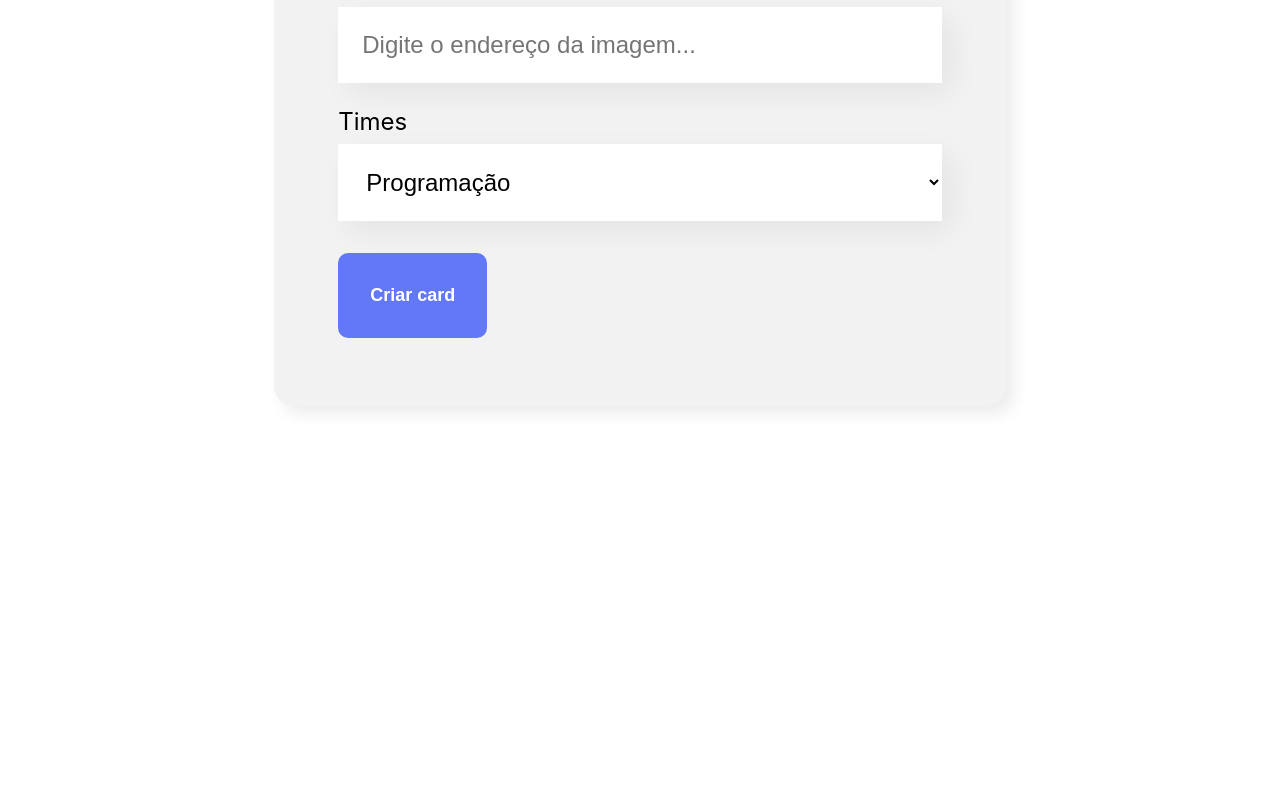
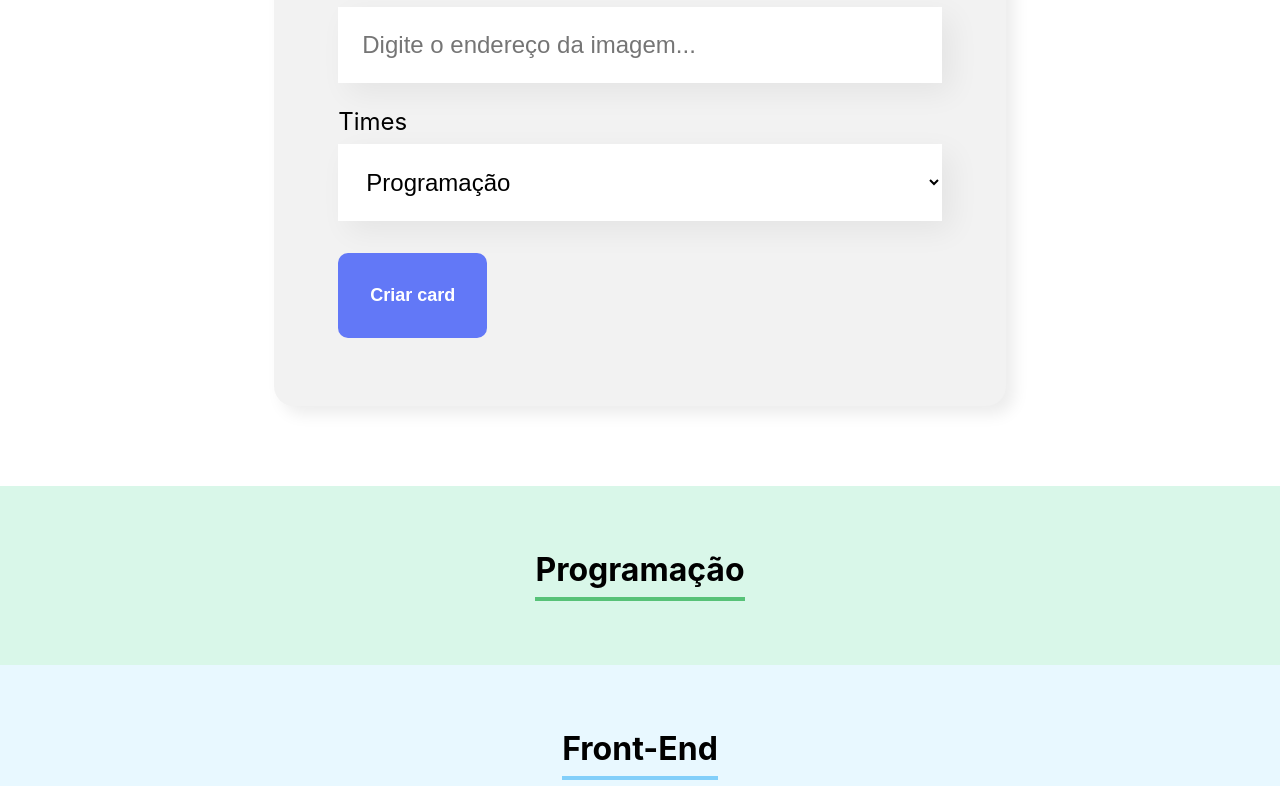
Before and after one commit to HenrithanN/organo-react, a React (Create React App) app: page / in a window 1280 px wide. Shown: the part 991-1777 px from the top of the page. Before the commit the page ends 1477 px from the top, so only its background shows below. Built offline with nearby package versions, Linux system fonts and the light colour scheme; the HTML template or start-up script is replaced by a standard one.

Commit message:
<feat> criando e consumindo componente de times

```diff
--- a/src/App.js
+++ b/src/App.js
@@ -1,11 +1,38 @@
+import { useState } from "react";
 import Banner from "./components/Banner";
 import CustomForm from "./components/CustomForm";
+import Time from "./components/Time";
 
 function App() {
+
+  const arrayTimes = [
+    { key: 'A', nome: 'Programação', corPrimaria: '#57C278', corSecundaria: '#D9F7E9' },
+    { key: 'B', nome: 'Front-End', corPrimaria: '#82CFFA', corSecundaria: '#E8F8FF' },
+    { key: 'C', nome: 'Data Science', corPrimaria: '#A6D157', corSecundaria: '#F0F8E2' },
+    { key: 'D', nome: 'Devops', corPrimaria: '#E06B69', corSecundaria: '#FDE7E8' },
+    { key: 'E', nome: 'UX e Design', corPrimaria: '#D86EBF', corSecundaria: '#FAE5F5' },
+    { key: 'F', nome: 'Mobile', corPrimaria: '#FEBA05', corSecundaria: '#FFF5D9' },
+    { key: 'G', nome: 'Inovação e Gestão', corPrimaria: '#FF8A29', corSecundaria: '#FFEEDF' }
+  ];
+  const [ usuariosValue, setUsuarios ] = useState([]);
+
+  const cadastrarUsuario = (usuario) => {
+    setUsuarios([...usuariosValue, usuario]);
+  }
+
   return (
     <div>
       <Banner />
-      <CustomForm />
+      <CustomForm arrayTimes={arrayTimes} cadastrarUsuario={usuario => cadastrarUsuario(usuario)} />
+      { arrayTimes.map(time =>
+        <Time
+          nome={time.nome}
+          corPrimaria={time.corPrimaria}
+          corSecundaria={time.corSecundaria}
+          key={time.key}
+          >
+        </Time>)
+      }
     </div>
   );
 }
--- a/src/components/CustomForm/index.jsx
+++ b/src/components/CustomForm/index.jsx
@@ -6,19 +6,11 @@ import { useState } from 'react';
 
 const CustomForm = (props) => {
 
-    const arrayTimes = [
-        { key: 'A', value: 'Programação' },
-        { key: 'B', value: 'Front-End' },
-        { key: 'C', value: 'Data Science' },
-        { key: 'D', value: 'Devops' },
-        { key: 'E', value: 'UX e Design' },
-        { key: 'F', value: 'Programação' },
-        { key: 'G', value: 'Mobile' },
-        { key: 'H', value: 'Inovação e Gestão' }
-    ];
-
     const onSubmitForm = (event) => {
         event.preventDefault();
+        props.cadastrarUsuario({
+            nomeValue, cargoValue, imagemValue, timeValue
+        })
         console.log('valorCamposForm', nomeValue, cargoValue, imagemValue, timeValue);
     }
 
@@ -54,7 +46,7 @@ const CustomForm = (props) => {
                 <CustomSelect
                     value={timeValue}
                     label="Times"
-                    options={arrayTimes}
+                    options={props.arrayTimes}
                     changeSelect={value => setTime(value)}
                 />
                 <CustomButton> Criar card </CustomButton>
--- a/src/components/CustomSelect/index.jsx
+++ b/src/components/CustomSelect/index.jsx
@@ -9,10 +9,10 @@ const CustomSelect = (props) => {
     return (
         <div className='select-input'>
             <label>{ props.label }</label>
-            <select onChange={onSelectChange} value={props.value}>
+            <select onChange={onSelectChange} value={props.options.nome}>
                 <option value="" disabled>Selecione</option>
                 {props.options.map((opcao) => {
-                    return <option value={opcao.key} key={opcao.key}>{ opcao.value }</option>
+                    return <option value={opcao.key} key={opcao.key}>{ opcao.nome }</option>
                 })}
             </select>
         </div>
--- /dev/null
+++ b/src/components/Time/Time.css
@@ -0,0 +1,18 @@
+.time {
+    text-align: center;
+    padding: 32px;
+}
+
+.time h3 {
+    font-size: 32px;
+    border-bottom: 4px solid;
+    display: inline-block;
+    padding-bottom: 8px;
+}
+
+.time .colaboradores {
+    display: flex;
+    justify-content: space-around;
+    margin-top: 32px;
+    flex-wrap: wrap;
+}
--- /dev/null
+++ b/src/components/Time/index.jsx
@@ -0,0 +1,14 @@
+import './Time.css';
+
+const Time = (props) => {
+    console.log('propsprops', props)
+    const css = { backgroundColor: props.corSecundaria }
+
+    return (
+        <section className='time' style={css}>
+            <h3 style={{ borderColor: props.corPrimaria }}>{props.nome}</h3>
+        </section>
+    )
+}
+
+export default Time;
```
